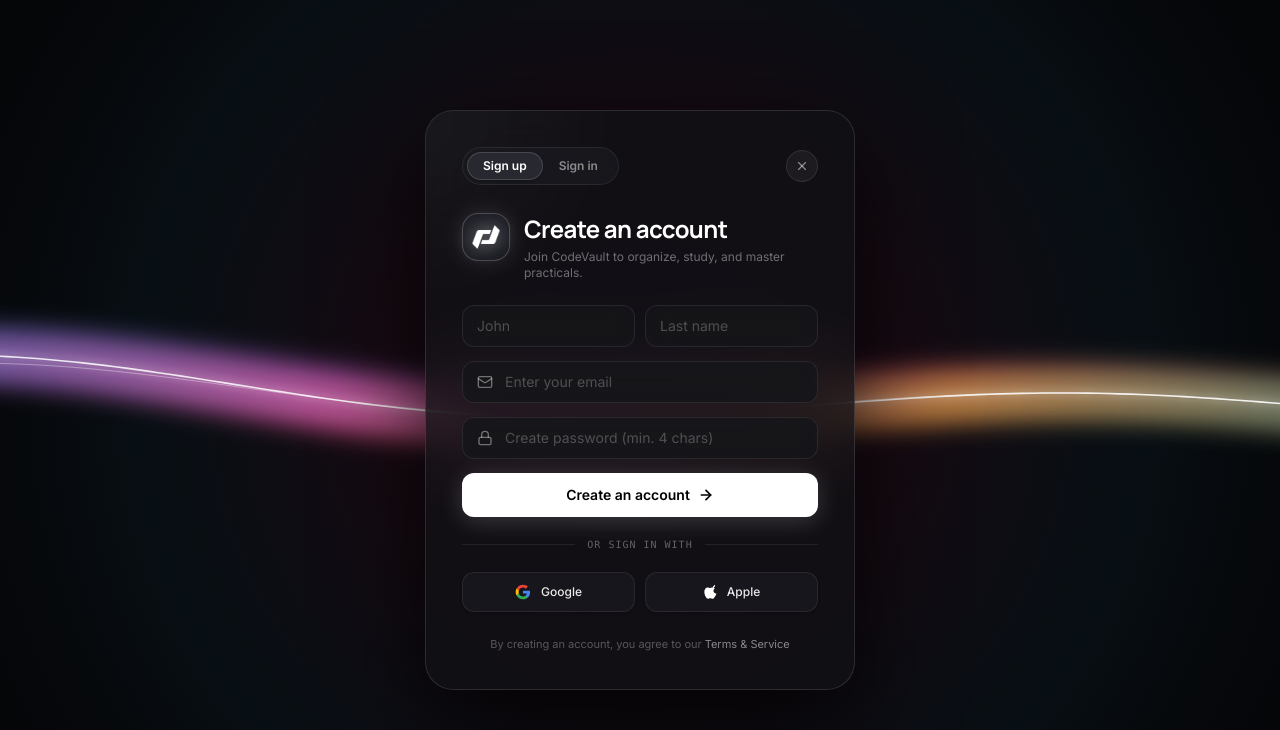
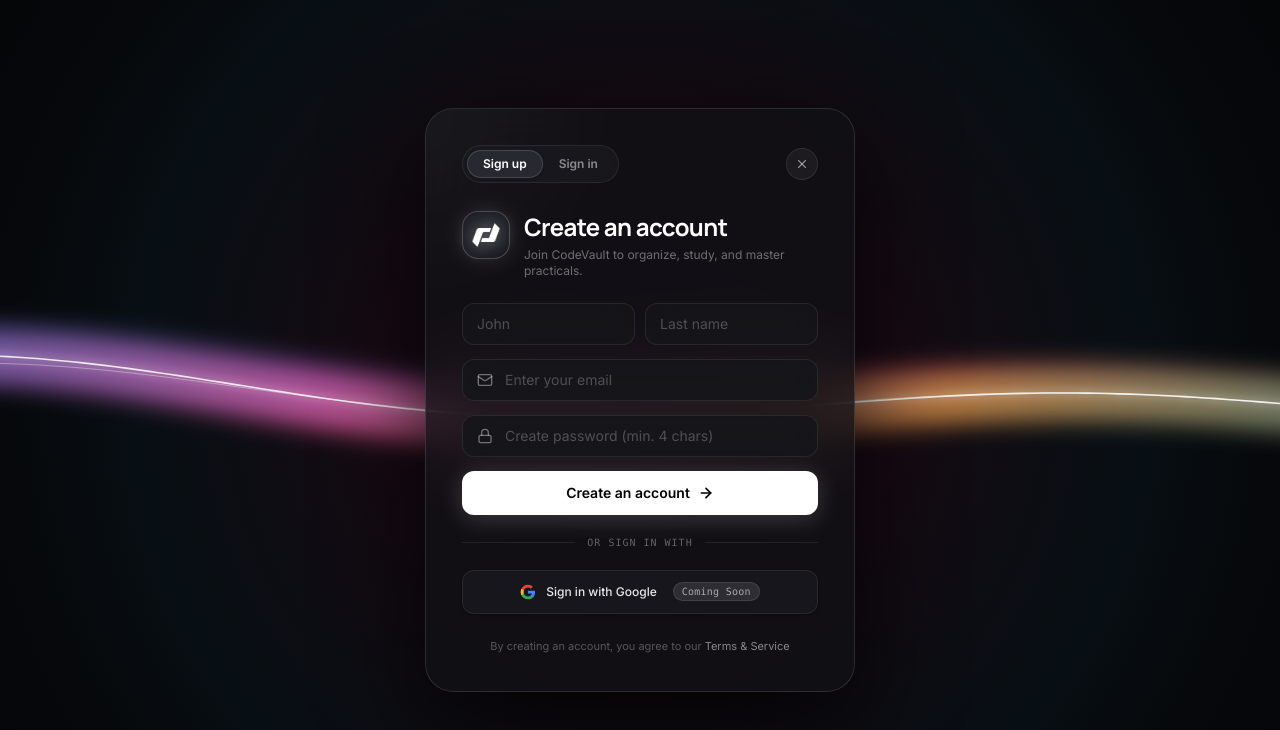
Before and after one commit to sahil-exe-17/CodeVault, a React (Vite) app in the folder frontend/: page /auth in a window 1280 px wide. Shown: the top 730 px of the page. Built offline with nearby package versions, Linux system fonts and the light colour scheme; no server answers.

Commit message:
feat(auth): remove Apple sign-in and mark Google sign-in with coming soon badge

```diff
--- a/frontend/src/pages/auth/AuthPage.tsx
+++ b/frontend/src/pages/auth/AuthPage.tsx
@@ -110,10 +110,6 @@ export const AuthPage: React.FC = () => {
     }
     // If not connected yet, open the connection modal
     setIsGoogleModalOpen(true)
-  }
-
-  const handleAppleSignIn = () => {
-    handleGoogleClick()
   }
 
   return (
@@ -270,13 +266,16 @@ export const AuthPage: React.FC = () => {
           <div className="flex-1 h-[1px] bg-white/[0.08]" />
         </div>
 
-        {/* Social Authentication: Google & Apple */}
-        <div className="grid grid-cols-2 gap-2.5 mb-6">
+        {/* Social Authentication: Google (Coming Soon) */}
+        <div className="mb-6">
           <button
             type="button"
-            onClick={handleGoogleClick}
-            disabled={loading}
-            className="h-10 px-3 rounded-xl bg-[#1a1a20]/80 hover:bg-[#23232c] text-white/90 border border-white/[0.08] hover:border-white/20 text-xs font-medium flex items-center justify-center gap-2.5 transition-all cursor-pointer shadow-sm active:scale-[0.98]"
+            onClick={() => {
+              toast('Google Sign-In is coming soon! Please sign in with your email & password.', {
+                icon: '⏳',
+              })
+            }}
+            className="w-full h-11 px-4 rounded-xl bg-[#1a1a20]/80 hover:bg-[#23232c] text-white/90 border border-white/[0.08] hover:border-white/15 text-xs font-medium flex items-center justify-center gap-2.5 transition-all cursor-pointer shadow-sm active:scale-[0.99] group"
           >
             <svg className="w-4 h-4 shrink-0" viewBox="0 0 24 24">
               <path
@@ -296,19 +295,10 @@ export const AuthPage: React.FC = () => {
                 d="M12 5.38c1.62 0 3.06.56 4.21 1.64l3.15-3.15C17.45 2.09 14.97 1 12 1 7.7 1 3.99 3.47 2.18 7.06l3.66 2.84c.87-2.6 3.3-4.52 6.16-4.52z"
               />
             </svg>
-            <span className="font-medium">Google</span>
-          </button>
-
-          <button
-            type="button"
-            onClick={handleAppleSignIn}
-            disabled={loading}
-            className="h-10 px-3 rounded-xl bg-[#1a1a20]/80 hover:bg-[#23232c] text-white/90 border border-white/[0.08] hover:border-white/20 text-xs font-medium flex items-center justify-center gap-2.5 transition-all cursor-pointer shadow-sm active:scale-[0.98]"
-          >
-            <svg className="w-3.5 h-3.5 fill-current shrink-0 text-white" viewBox="0 0 170 170">
-              <path d="M150.37 130.25c-2.45 5.66-5.35 10.87-8.71 15.66-4.58 6.53-8.33 11.05-11.22 13.56-4.48 4.12-9.28 6.23-14.42 6.35-3.69 0-8.14-1.05-13.32-3.18-5.19-2.12-9.97-3.17-14.34-3.17-4.58 0-9.49 1.05-14.74 3.17-5.26 2.13-9.5 3.24-12.74 3.35-4.35.13-9.16-1.9-14.42-6.08-3.7-3.04-7.7-7.85-12.01-14.42-5.74-8.81-10.22-18.89-13.43-30.25-3.21-11.36-4.82-22.18-4.82-32.48 0-14.78 3.8-27.24 11.41-37.38 7.61-10.13 17.26-15.34 28.96-15.63 4.9.11 10.26 1.41 16.08 3.9 5.82 2.49 9.77 3.81 11.85 3.97 1.83-.16 5.88-1.54 12.16-4.14 6.27-2.6 11.66-3.83 16.17-3.69 12.63.63 22.84 5.34 30.64 14.13-11.08 6.74-16.51 16.04-16.3 27.9.21 9.47 3.83 17.38 10.86 23.73 7.03 6.35 15.37 10.02 25.02 11.02-2.3 7.21-5.18 14.35-8.63 21.42zM119.22 33.15c0-7.39 2.68-14.38 8.04-20.97 5.36-6.59 12.01-10.73 19.95-12.43.1 1.06.16 2.12.16 3.18 0 7.39-2.73 14.47-8.19 21.23-5.46 6.76-12.22 10.87-20.29 12.32-.22-1.16-.33-2.27-.33-3.33z" />
-            </svg>
-            <span className="font-medium">Apple</span>
+            <span className="font-medium text-white/90">Sign in with Google</span>
+            <span className="ml-1.5 px-2 py-0.5 text-[10px] font-mono tracking-wide rounded-full bg-white/10 text-white/60 border border-white/10">
+              Coming Soon
+            </span>
           </button>
         </div>
 
```
